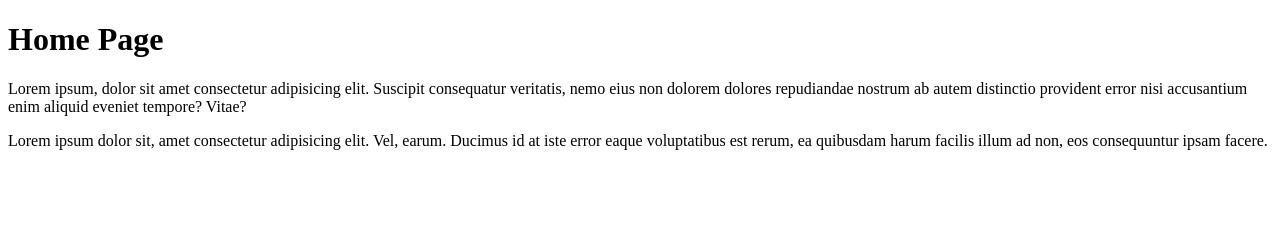
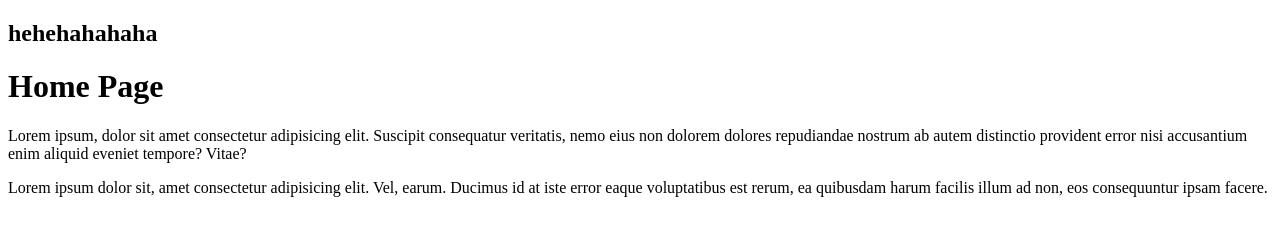
Before and after one commit to Anoyek/intro, a plain HTML site: page index.html in a window 1280 px wide. Drawn offline with Linux system fonts and the light colour scheme.

Commit message:
added h2

```diff
--- a/index.html
+++ b/index.html
@@ -7,6 +7,7 @@
     <title>Document</title>
 </head>
 <body>
+    <h2>hehehahahaha</h2>
     <h1>Home Page</h1>
     <p>
         Lorem ipsum, dolor sit amet consectetur adipisicing elit. Suscipit consequatur veritatis, nemo eius non dolorem dolores repudiandae nostrum ab autem distinctio provident error nisi accusantium enim aliquid eveniet tempore? Vitae?
```
